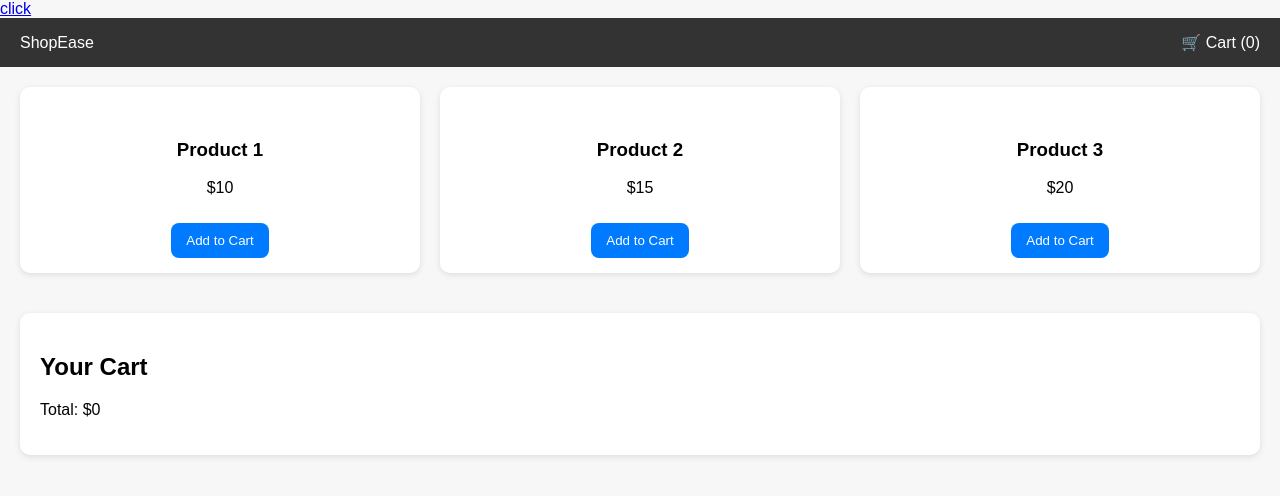
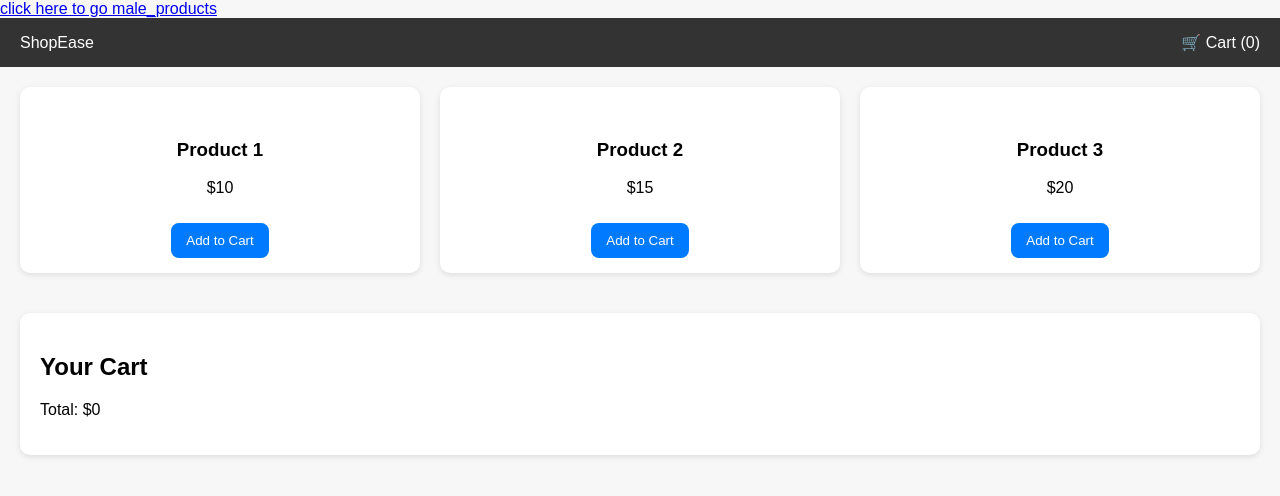
Before and after one commit to vaarthaJithendraKumar/E-commerce-website, a plain HTML site: page index.html in a window 1280 px wide. Drawn offline with Linux system fonts and the light colour scheme.

Commit message:
Update index.html

```diff
--- a/index.html
+++ b/index.html
@@ -8,7 +8,7 @@
   <link rel="stylesheet" href="styles.css">
 </head>
 <body>
-<a href="male.html">click</a>
+  <a href="male.html">click here to go male_products </a>
   <!-- Header -->
   <header>
     <div class="logo">ShopEase</div>
```
